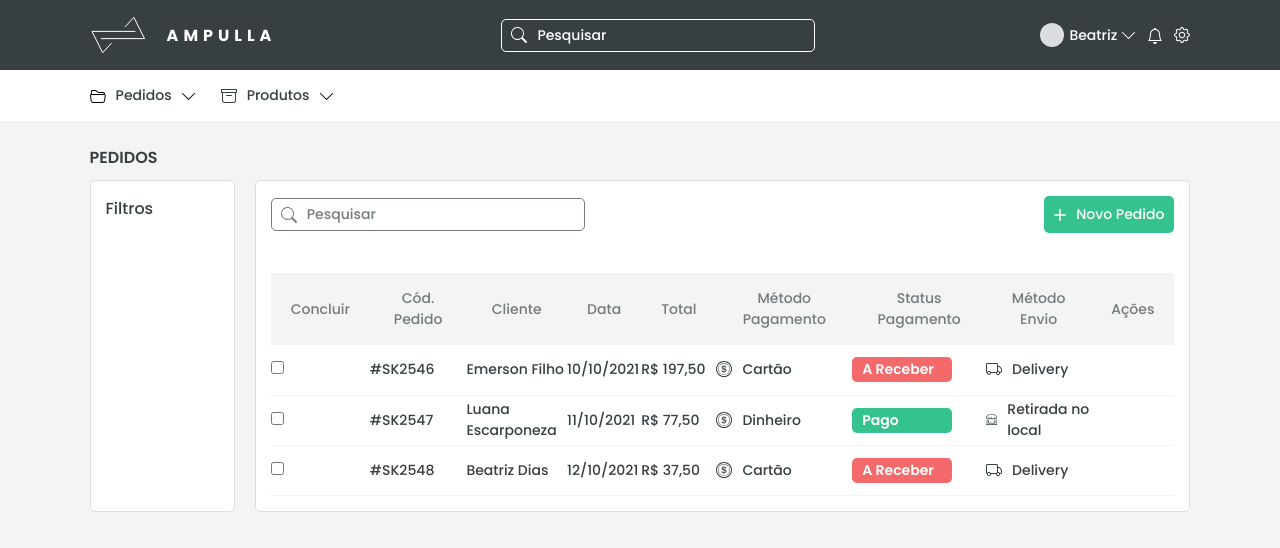
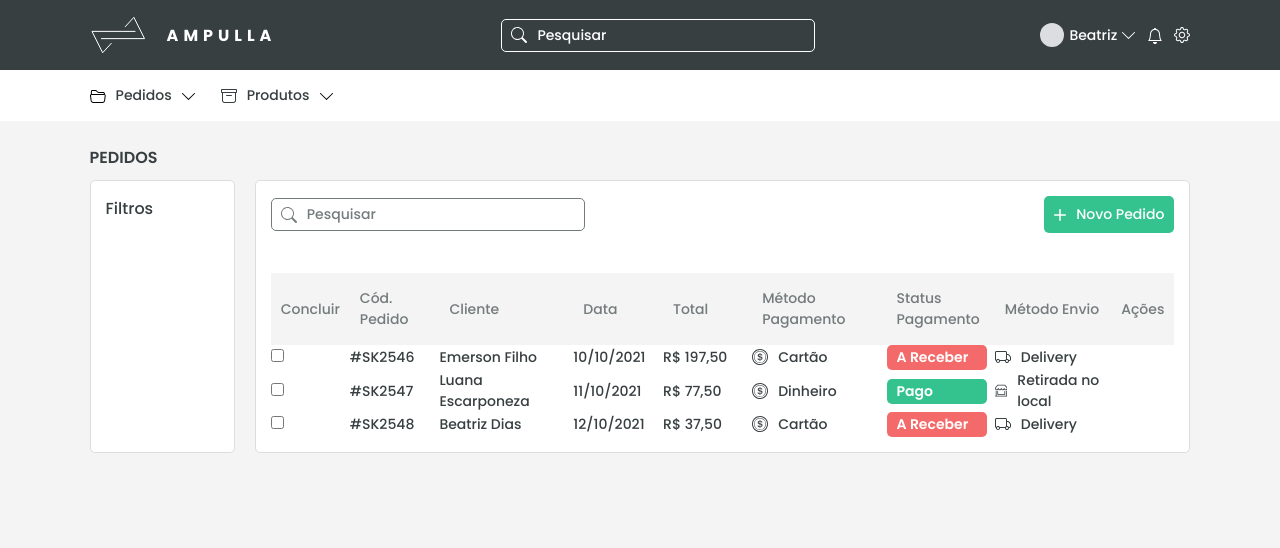
Before and after one commit to Emerson-MM-Filho/Order-Manager-Front, a React (Create React App) app: page / in a window 1280 px wide. Shown: the top 548 px of the page. Built offline with nearby package versions, Linux system fonts and the light colour scheme.

Commit message:
fix table heade position

```diff
--- a/src/components/AllOrdersTable/style.scss
+++ b/src/components/AllOrdersTable/style.scss
@@ -20,15 +20,46 @@
       background-color: $secondary-white;
 
       th{
-        padding: 15px 20px;
+        padding: 15px 10px;
         color: $gray;
+        text-align: left;
       }
-    }
 
-    tbody{
-      tr{
-        height: 50px;
-        border-bottom: 1px solid $secondary-white;
+      th:nth-child(1){
+        text-align: center;
+        width: 8%;
+      }
+
+      th:nth-child(2){
+        width: 10%;
+      }
+
+      th:nth-child(3){
+        width: 15%;
+      }
+
+      th:nth-child(4){
+        width:10%;
+      }
+
+      th:nth-child(5){
+        width: 10%;
+      }
+
+      th:nth-child(6){
+        width: 15%;
+      }
+
+      th:nth-child(7){
+        width: 12%;
+      }
+
+      th:nth-child(8){
+        width: 13%;
+      }
+
+      th:nth-child(9){
+        width: auto;
       }
     }
   }
```
